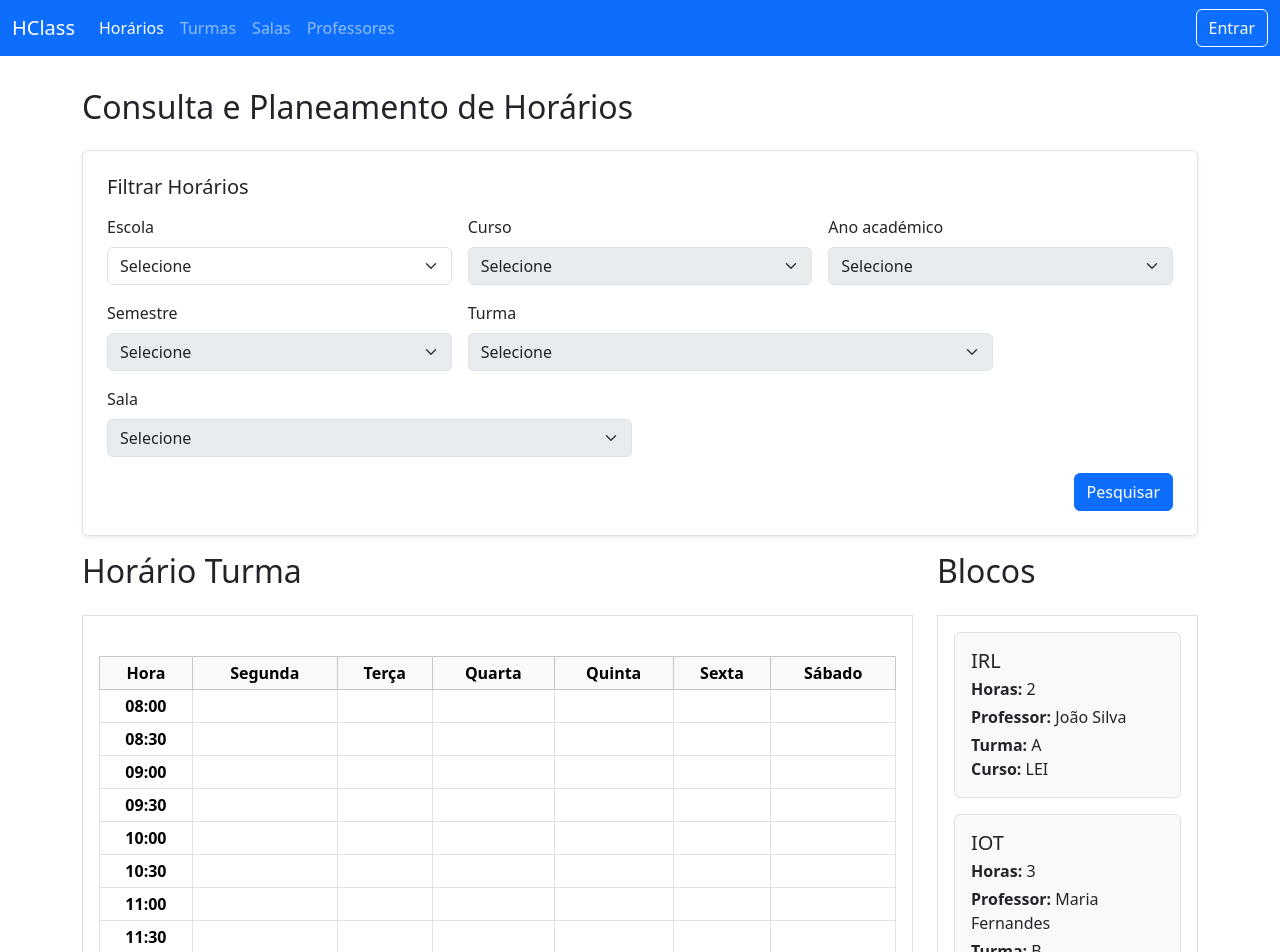
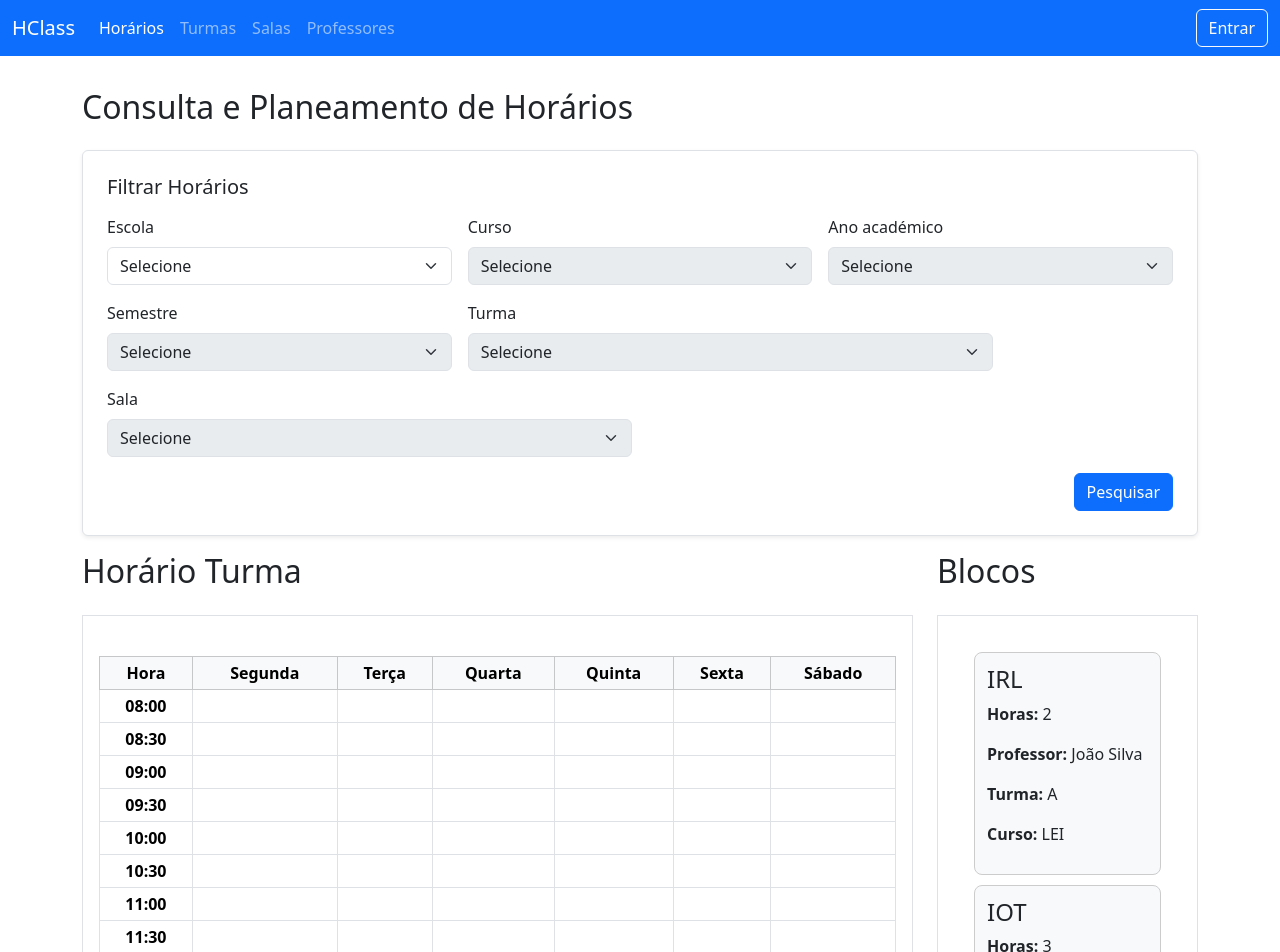
Before and after one commit to iptomar/2025-Team-F-Repository-FrontEnd, a React (Create React App) app in the folder app-horarios/: page /turmas in a window 1280 px wide. Shown: the top 952 px of the page. Built offline with nearby package versions, Linux system fonts and the light colour scheme.

Commit message:
Drag and Drop

```diff
--- a/app-horarios/package.json
+++ b/app-horarios/package.json
@@ -3,6 +3,9 @@
   "version": "0.1.0",
   "private": true,
   "dependencies": {
+    "@dnd-kit/core": "^6.3.1",
+    "@dnd-kit/sortable": "^10.0.0",
+    "@dnd-kit/utilities": "^3.2.2",
     "@hello-pangea/dnd": "^18.0.1",
     "@heroicons/react": "^2.2.0",
     "@material-tailwind/react": "^2.1.10",
--- a/app-horarios/src/App.js
+++ b/app-horarios/src/App.js
@@ -1,13 +1,14 @@
 import React from "react";
+import { BrowserRouter as Router, Routes, Route } from "react-router-dom";
 import Navbar from "./Components/Navbar";
-import { BrowserRouter as Router, Routes, Route } from "react-router-dom";
 import HorariosPage from "./Pages/HorariosPage";
 import SalasPage from "./Pages/SalasPage";
 import TurmasPage from "./Pages/TurmasPage";
 import ProfessoresPage from "./Pages/ProfessoresPage";
+import Blocos from "./Components/Blocos"; // <-- Novo caminho, pode estar em /Pages ou /Components
+
 function App() {
   return (
-    <div>
     <Router>
       <Navbar />
       <Routes>
@@ -15,12 +16,9 @@ function App() {
         <Route path="/salas" element={<SalasPage />} />
         <Route path="/turmas" element={<TurmasPage />} />
         <Route path="/professores" element={<ProfessoresPage />} />
-          {/* Adicione outras rotas aqui */}
+        <Route path="/blocos" element={<Blocos />} /> {/* NOVA ROTA */}
       </Routes>
     </Router>
-
-
-    </div>
   );
 }
 
--- /dev/null
+++ b/app-horarios/src/Components/Blocos.js
@@ -0,0 +1,13 @@
+import React from "react";
+import BlocosComponent from "./Blocos"; // ou "../Blocos" se estiver fora da pasta Components
+
+function Blocos() {
+  return (
+    <div>
+      <h2 style={{ textAlign: "center", marginTop: "20px" }}>Blocos Drag & Drop</h2>
+      <BlocosComponent />
+    </div>
+  );
+}
+
+export default Blocos;
--- a/app-horarios/src/Components/GradeBlocos.js
+++ b/app-horarios/src/Components/GradeBlocos.js
@@ -1,56 +1,75 @@
-import React from "react";
+import React, { useState } from "react";
+import {
+  DndContext,
+  closestCenter,
+  PointerSensor,
+  useSensor,
+  useSensors,
+} from "@dnd-kit/core";
+import {
+  arrayMove,
+  SortableContext,
+  useSortable,
+  verticalListSortingStrategy,
+} from "@dnd-kit/sortable";
+import { CSS } from "@dnd-kit/utilities";
+
+// Bloco individual com suporte a drag
+function BlocoItem({ bloco }) {
+  const { attributes, listeners, setNodeRef, transform, transition } =
+    useSortable({ id: bloco.id });
+
+  const style = {
+    transform: CSS.Transform.toString(transform),
+    transition,
+    padding: "12px",
+    marginBottom: "10px",
+    border: "1px solid #ccc",
+    borderRadius: "8px",
+    backgroundColor: "#f8f9fa",
+    cursor: "grab",
+  };
+
+  return (
+    <div ref={setNodeRef} {...attributes} {...listeners} style={style}>
+      <h4>{bloco.Cadeira}</h4>
+      <p><strong>Horas:</strong> {bloco.Horas}</p>
+      <p><strong>Professor:</strong> {bloco.Professor}</p>
+      <p><strong>Turma:</strong> {bloco.Turma}</p>
+      <p><strong>Curso:</strong> {bloco.Curso}</p>
+    </div>
+  );
+}
 
 function Blocos() {
-  // Array of block descriptions
-  const blocos = [
-    {
-      Cadeira: "IRL",
-      Horas: 2,
-      Professor: "João Silva",
-      Turma: "A",
-      Curso: "LEI"
-    },
-    {
-      Cadeira: "IOT",
-      Horas: 3,
-      Professor: "Maria Fernandes",
-      Turma: "B",
-      Curso: "LEI"
-    },
-    {
-      Cadeira: "SInf",
-      Horas: 2,
-      Professor: "Carlos Mendes",
-      Turma: "C",
-      Curso: "LEI"
-    },
-    {
-      Cadeira: "SInt",
-      Horas: 4,
-      Professor: "Ana Souza",
-      Turma: "D",
-      Curso: "LEI"
-    },
-    {
-      Cadeira: "RDII",
-      Horas: 1,
-      Professor: "Paulo Costa",
-      Turma: "E",
-      Curso: "LEI"
-    },
-  ];
+  const [blocos, setBlocos] = useState([
+    { id: "1", Cadeira: "IRL", Horas: 2, Professor: "João Silva", Turma: "A", Curso: "LEI" },
+    { id: "2", Cadeira: "IOT", Horas: 3, Professor: "Maria Fernandes", Turma: "B", Curso: "LEI" },
+    { id: "3", Cadeira: "SInf", Horas: 2, Professor: "Carlos Mendes", Turma: "C", Curso: "LEI" },
+    { id: "4", Cadeira: "SInt", Horas: 4, Professor: "Ana Souza", Turma: "D", Curso: "LEI" },
+    { id: "5", Cadeira: "RDII", Horas: 1, Professor: "Paulo Costa", Turma: "E", Curso: "LEI" },
+  ]);
+
+  const sensors = useSensors(useSensor(PointerSensor));
+
+  const handleDragEnd = (event) => {
+    const { active, over } = event;
+    if (active.id !== over?.id) {
+      const oldIndex = blocos.findIndex((item) => item.id === active.id);
+      const newIndex = blocos.findIndex((item) => item.id === over?.id);
+      setBlocos((items) => arrayMove(items, oldIndex, newIndex));
+    }
+  };
 
   return (
-    <div>
-      {blocos.map((bloco, index) => (
-        <div key={index} className="p-3 mb-3 border rounded bg-light">
-          <h5 className="mb-1">{bloco.Cadeira}</h5>
-          <p className="mb-1"><strong>Horas:</strong> {bloco.Horas}</p>
-          <p className="mb-1"><strong>Professor:</strong> {bloco.Professor}</p>
-          <p className="mb-0"><strong>Turma:</strong> {bloco.Turma}</p>
-          <p className="mb-0"><strong>Curso:</strong> {bloco.Curso}</p>
-        </div>
-      ))}
+    <div style={{ padding: "20px" }}>
+      <DndContext sensors={sensors} collisionDetection={closestCenter} onDragEnd={handleDragEnd}>
+        <SortableContext items={blocos.map((b) => b.id)} strategy={verticalListSortingStrategy}>
+          {blocos.map((bloco) => (
+            <BlocoItem key={bloco.id} bloco={bloco} />
+          ))}
+        </SortableContext>
+      </DndContext>
     </div>
   );
 }
```
Also changed, not shown: 1 other file (tests, documents, lock files or other folders). Lines whose indentation alone changed are shown as unchanged.
